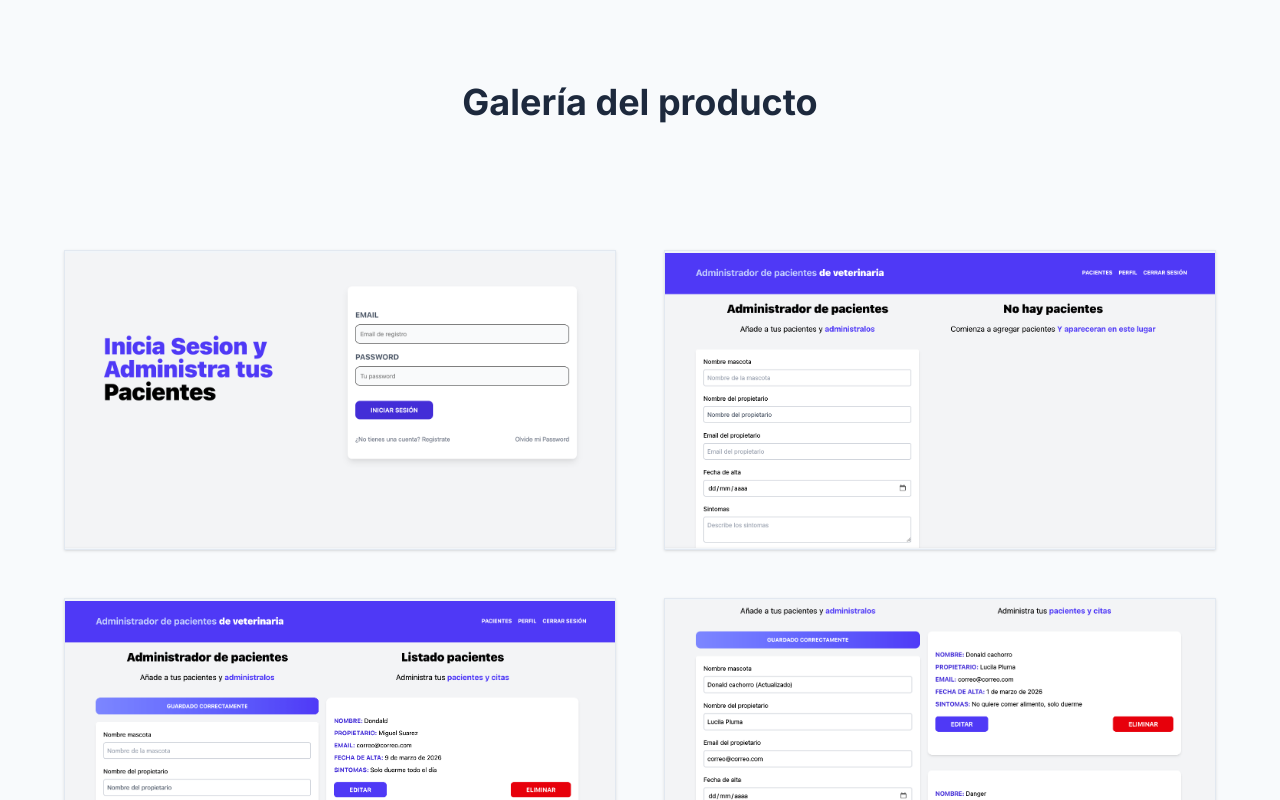
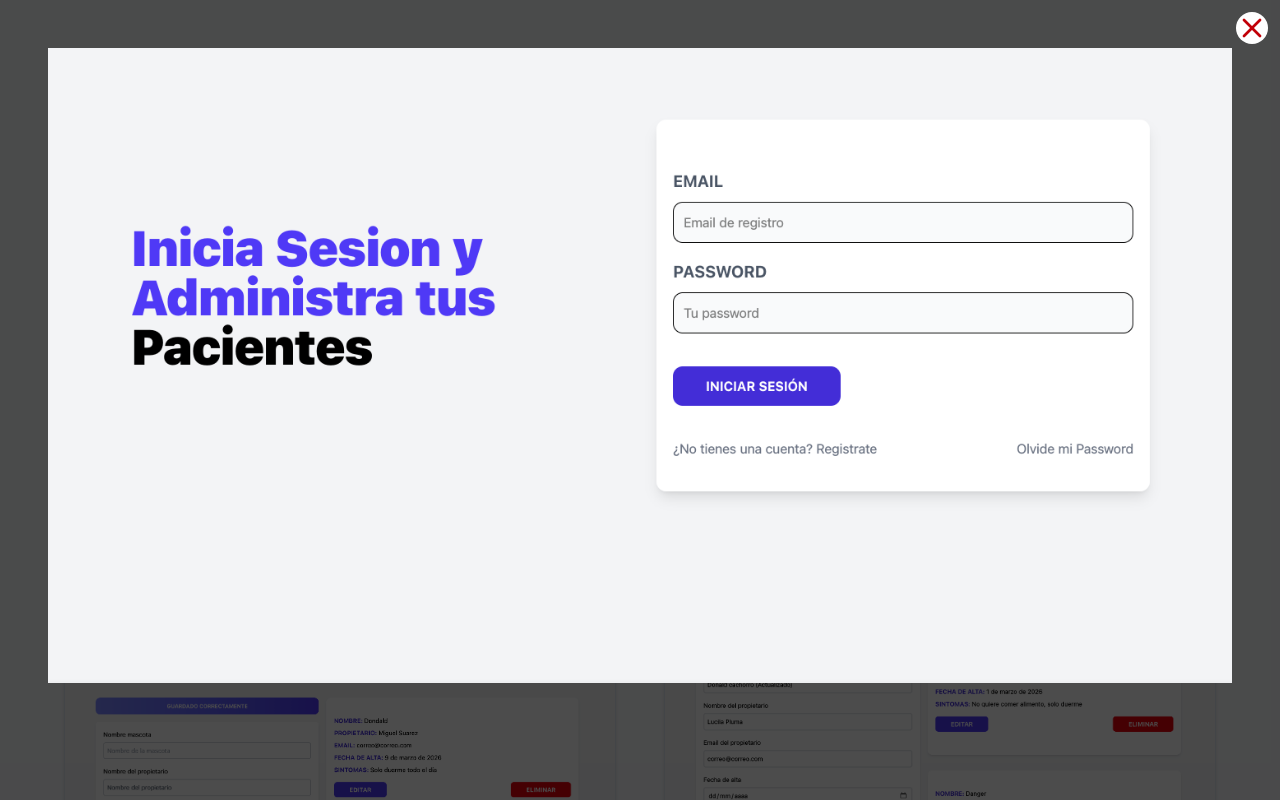
Before and after one commit to Luismy-182/MASP, a React (Vite) app: page /proyecto/apv in a window 1280 px wide. Both pictures are taken after a click on the element 340 px from the left and 4295 px from the top of the page. Shown: the part 3895-4695 px from the top of the page. Built offline with nearby package versions, Linux system fonts and the light colour scheme.

Commit message:
primeros pasos con el modal

```diff
--- a/src/components/ImageModal.jsx
+++ b/src/components/ImageModal.jsx
@@ -1,13 +1,26 @@
 import React from 'react'
+import { X } from 'lucide-react';
 
-const ImageModal = ({imagen}) => {
-    console.log('mostrando modal..');
+const ImageModal = ({ imagen }) => {
+  console.log('mostrando modal..');
 
   return (
-    <div>
+    //fondo
+    <div className='bg-black/70 fixed inset-0 '>
+      {/* <!--contenedor --> */}
+      <div className="flex items-center justify-center p-12 relative">
+        <div className="bg-white rounded-4xl absolute right-3 top-3 w-8">
+          <X  className='text-red-700 h-8 w-8 '/>
+        </div>
+        <img
+          src={imagen}
+          alt="imagen-proyect"
+          className='w-full h-full object-cover'
+        />
+      </div>
 
     </div>
-  )
+  );
 }
 
 export default ImageModal
--- a/src/components/ProjectGalery.jsx
+++ b/src/components/ProjectGalery.jsx
@@ -26,14 +26,13 @@ const ProjectGalery = ({ galery }) => {
                             galery.map((picture, index) => {
                                 return (
                                     <div key={index} className="shadow-sm hover:shadow-lg hover:cursor-pointer  w-full border border-slate-200 bg-white hover:scale-105 transition-all duration-300 overflow-hidden
-                                    h-62.5 md:h-75
+                                    h-62.5 md:h-75 group
                                 "
                                         onClick={e => {
                                             return setSelectedImage(picture);
                                         }}
                                     >
-                                        <img src={picture} alt={`preview-${index}`} className='w-full object-contain bg-slate-100 h-full'
-
+                                        <img src={picture} alt={`preview-${index}`} className='w-full object-contain bg-slate-100 h-full group-hover:scale-110 transition-transform duration-300'
                                         />
 
                                     </div>
```
